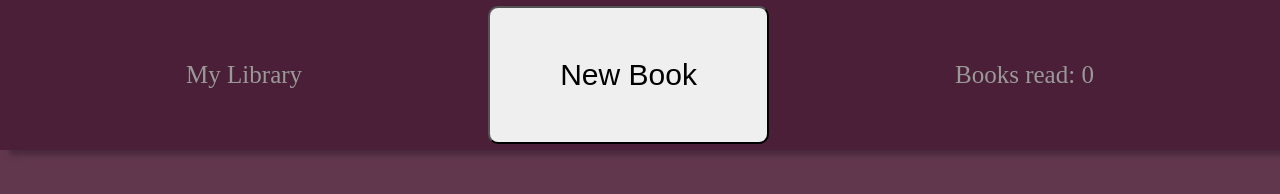
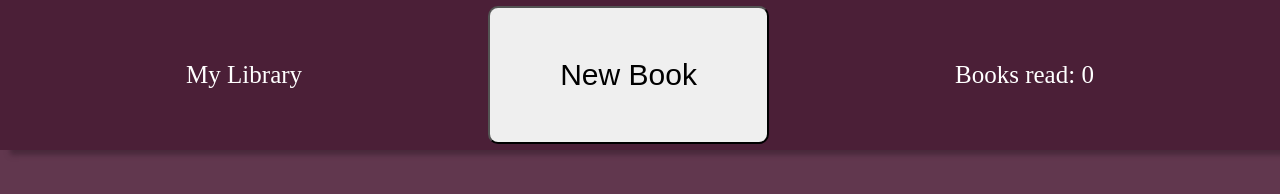
Before and after one commit to skngh/Library, a plain HTML site: page index.html in a window 1280 px wide. Drawn offline with Linux system fonts and the light colour scheme.

Commit message:
Changed text color

```diff
--- a/style.css
+++ b/style.css
@@ -27,7 +27,7 @@ body {
 }
 .top-text {
     font-size: 25px;
-    color: #999;
+    color: white;
 }
 .form-container {
     padding: 50px;
```
